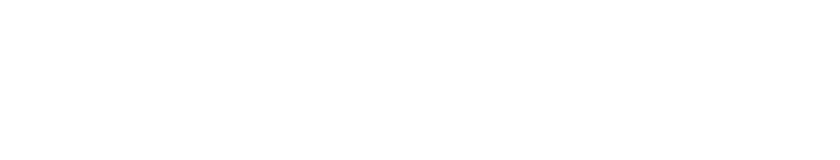
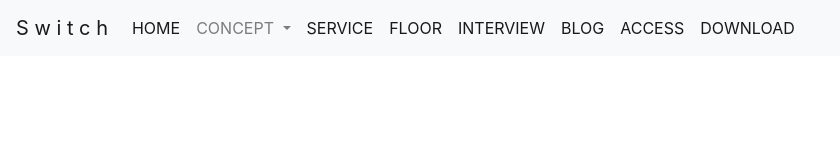
Before and after one commit to ysk0226/Final-Task, a plain HTML site: page index.html in a window 1280 px wide. Shown: the whole page, without its empty margins (0-840 px from the left). Drawn offline with nearby package versions, Linux system fonts and the light colour scheme.

Commit message:
header_create

```diff
--- a/index.html
+++ b/index.html
@@ -11,10 +11,61 @@
     <title>課題</title>
   </head>
   <body>
-      <header></header>
-      <main>
+      <header>
 
-      </main>
+        <nav class="navbar navbar-expand-lg navbar-light bg-light">
+          <a class="navbar-brand" href="#">S w i t c h</a>
+          <button type="button" class="navbar-toggler" data-toggle="collapse" data-target="#Navber" aria-controls="Navber" aria-expanded="false" aria-label="ナビゲーションの切替">
+            <span class="navbar-toggler-icon"></span>
+          </button>
+
+          <div class="collapse navbar-collapse" id="Navber">
+            <ul class="navbar-nav mr-auto">
+              <li class="nav-item active">
+                <a class="nav-link" href="#">HOME <span class="sr-only">(現位置)</span></a>
+              </li>
+              <li class="nav-item dropdown">
+                <a href="#" class="nav-link dropdown-toggle" id="navbarDropdown" role="button" data-toggle="dropdown" aria-haspopup="true" aria-expanded="false">
+                  CONCEPT
+                </a>
+                <div class="dropdown-menu" aria-labelledby="navbarDropdown">
+                <a class="dropdown-item" href="#">ブログアーカイブ</a>
+                <a class="dropdown-item" href="#">お知らせアーカイブ</a>
+                <a class="dropdown-item" href="#">イベントアーカイブ</a>
+                <a class="dropdown-item" href="#">インタビューアーカイブ</a>
+                <a class="dropdown-item" href="#">FAQページ</a>
+                <a class="dropdown-item" href="#">固定ページ（デフォルト）</a>
+                <a class="dropdown-item" href="#">CONCEPT</a>
+                <a class="dropdown-item" href="#">SERVICE</a>
+                <a class="dropdown-item" href="#">FLOOR</a>
+                <a class="dropdown-item" href="#">ACCESS</a>
+                </div>
+              </li>
+              <li class="nav-item active">
+                <a class="nav-link" href="#">SERVICE </a>
+              </li>
+              <li class="nav-item active">
+                <a class="nav-link" href="#">FLOOR</a>
+              </li>
+              <li class="nav-item active">
+                <a class="nav-link" href="#">INTERVIEW</a>
+              </li>
+              <li class="nav-item active">
+                <a class="nav-link" href="#">BLOG</a>
+              </li>
+              <li class="nav-item active">
+                <a class="nav-link" href="#">ACCESS</a>
+              </li>
+              <li class="nav-item active">
+                <a class="nav-link" href="#">DOWNLOAD</a>
+              </li>
+
+            </ul>
+          </div><!-- /.navbar-collapse -->
+        </nav>
+
+      </header>
+      <main></main>
       <footer></footer>
 
     <!-- Optional JavaScript -->
--- a/style.css
+++ b/style.css
@@ -3,8 +3,9 @@
 /* <-------common */
 
 /* ------->header */
-
-/* <-------header */
+header{
+    background-color: black;
+}
 
 /* ------->main */
 
```
